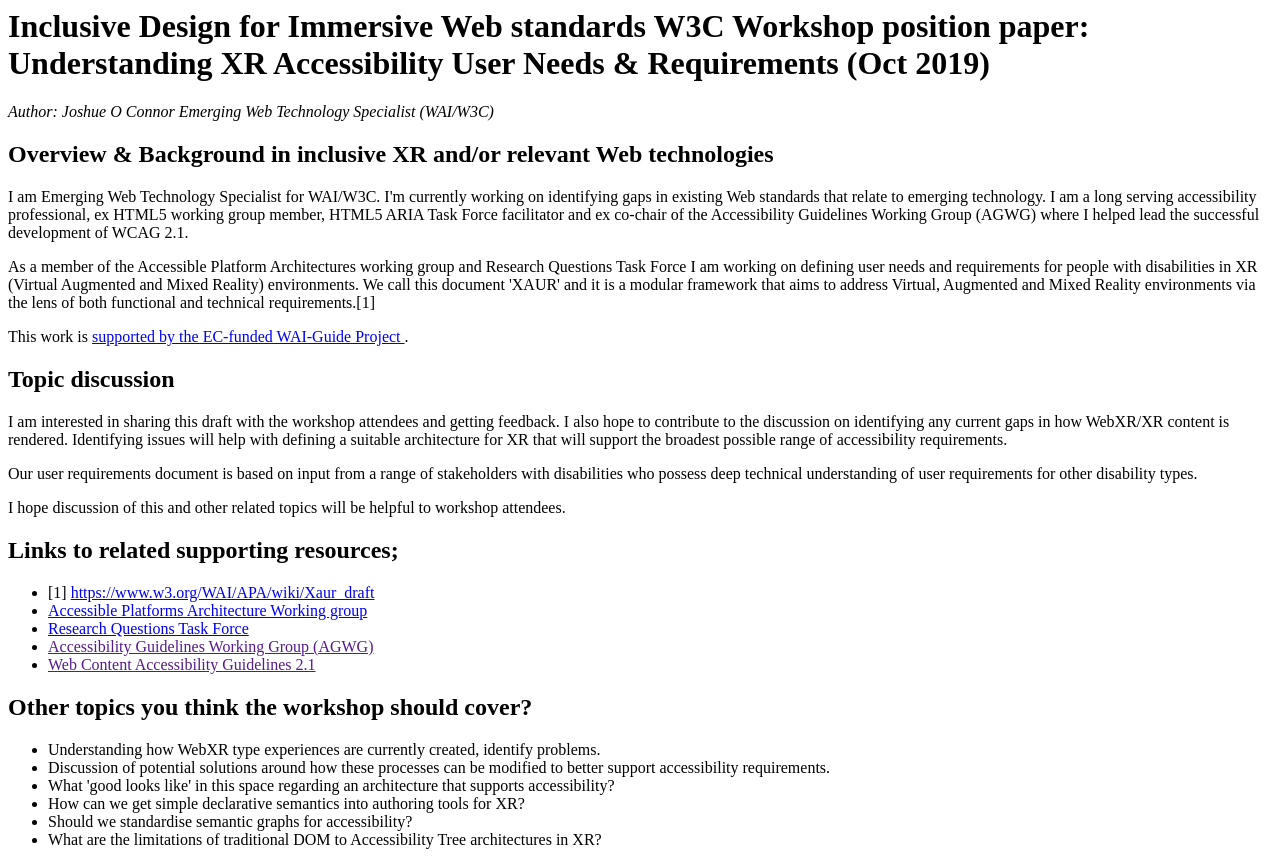
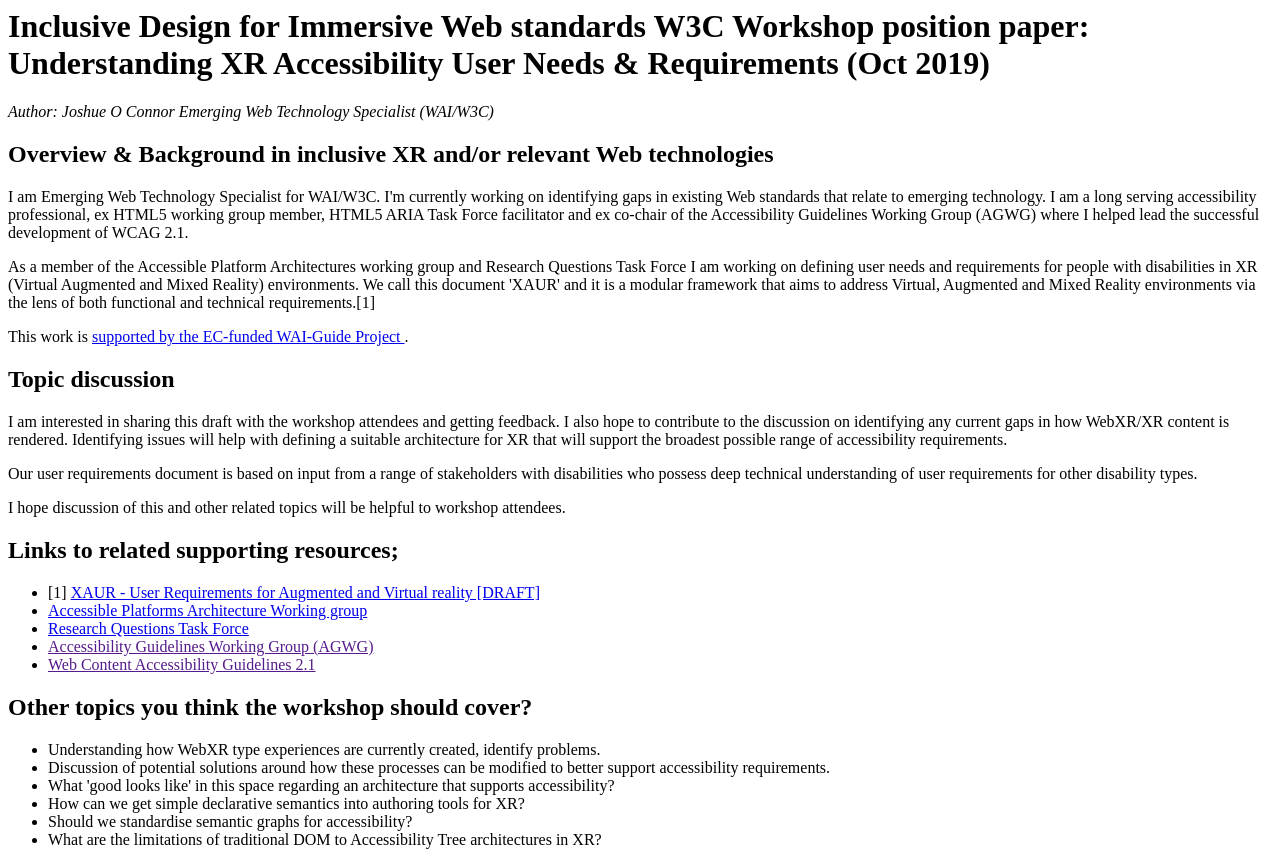
Before and after one commit to w3c/inclusive-xr-workshop, a plain HTML site: page papers/XR_User_Requirements_Position_Paper_draft.html in a window 1280 px wide. Drawn offline with Linux system fonts and the light colour scheme.

Commit message:
Fix link to XAUR from Josh's position paper

```diff
--- a/papers/XR_User_Requirements_Position_Paper_draft.html
+++ b/papers/XR_User_Requirements_Position_Paper_draft.html
@@ -26,7 +26,7 @@
 
 <h2>Links to related supporting resources;</h2>
 <ul>
-	<li>[1] <a href="XAUR - User Requirements for Augmented and Virtual reality [DRAFT]">https://www.w3.org/WAI/APA/wiki/Xaur_draft</a></li>
+	<li>[1] <a href="http://raw.githack.com/w3c/apa/XAUR/xaur/index.html">XAUR - User Requirements for Augmented and Virtual reality [DRAFT]</a></li>
 	<li><a href="https://www.w3.org/WAI/APA/">Accessible Platforms Architecture Working group </a></li>
 	<li><a href="https://www.w3.org/WAI/APA/task-forces/research-questions/">Research Questions Task Force</a></li>
 	<li><a href="">Accessibility Guidelines Working Group (AGWG)</a></li>
```
